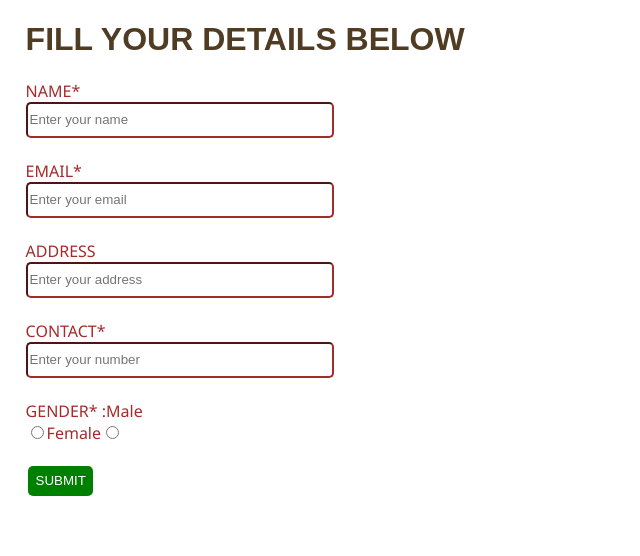
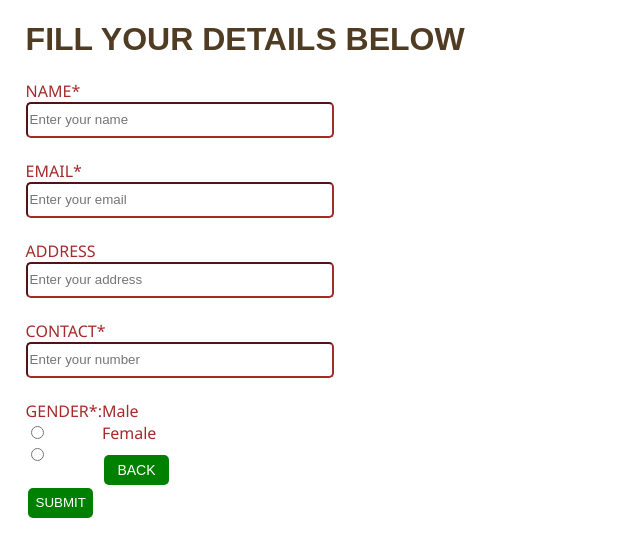
Before and after one commit to Naresh2207/eazybyts-portfolio, a React (Create React App) app: page /contact in a window 1280 px wide. Shown: the top 556 px of the page, without its empty margins (0-640 px from the left). Built offline with nearby package versions, Linux system fonts and the light colour scheme.

Commit message:
modified some chnage

```diff
--- a/src/components/Contact.js
+++ b/src/components/Contact.js
@@ -27,12 +27,12 @@ const Contact = () => {
             <br />
 
             <div className="gender">
-              <label>GENDER* :</label>
+              <label>GENDER*:</label>
               <label>Male</label>
               <input type="radio" value="male" name="gender" required />
 
-              <label>Female</label>
-              <input type="radio" value="female" name="gender" required />
+              <label className="fem2">Female</label>
+              <input type="radio" value="female" name="gender" required className="female" />
             </div>
 
             <br />
@@ -41,11 +41,11 @@ const Contact = () => {
           </form>
         </div>
 
-        {/* {
+        {
           <Link to="/">
             <button>BACK</button>
           </Link>
-        } */}
+        }
       </div>
     </>
   );
--- a/src/style/About.css
+++ b/src/style/About.css
@@ -1,4 +1,4 @@
-/* Ensures image and content stay side by side */
+
 .body {
   display: flex;
   flex-direction: row;
@@ -10,7 +10,7 @@
   flex-wrap: nowrap; /* important: prevents stacking */
 }
 
-/* Image container */
+/* Image  */
 .image {
   flex: 1;
   display: flex;
@@ -26,11 +26,11 @@
   object-fit: cover;
 }
 
-/* About text section */
+/* About  section */
 .about {
   flex: 1;
   padding: 10px;
-  margin-top: 0; /* remove top margin */
+  margin-top: 0;
 }
 
 .about > h1 {
@@ -69,7 +69,7 @@
   margin: 20px;
 }
 
-/* Optional responsive tweak — keeps side-by-side but smaller */
+/* MOBILE RESPONSIVE */
 @media screen and (max-width: 768px) {
   .image > img {
     width: 360px;
--- a/src/style/Blog.css
+++ b/src/style/Blog.css
@@ -56,7 +56,7 @@ body {
   flex-direction: column;
 }
 
-/* On smaller devices, switch direction */
+/* mobile responsive */
 @media screen and (max-width: 768px) {
   .wrapblog {
     flex-direction: column;
--- a/src/style/Contact.css
+++ b/src/style/Contact.css
@@ -1,7 +1,3 @@
-/* {
-  background-color: antiquewhite;
-}*/
-
 h1 {
   color: rgb(80, 60, 35);
 }
@@ -23,7 +19,7 @@ form > label {
 }
 form > .gender > label {
   color: brown;
-  margin-left: 0%;
+  /* margin-left: 0%; */
 }
 form > button {
   color: white;
@@ -34,7 +30,7 @@ form > button {
   border: none;
   margin-left: 2%;
 }
-a > button {
+.wrapcontact > a > button {
   color: white;
   height: 30px;
   width: 65px;
@@ -43,7 +39,8 @@ a > button {
   border: none;
   margin-left: 0%;
   font-size: 14px;
-  margin-top: 0%;
+  margin-top: 455px;
+  margin-left: -555%;
 }
 .wrapcontact {
   margin-left: 2%;
@@ -57,7 +54,11 @@ input:focus {
   outline: none;
 }
 
-/* mobile resopomnsiver */
+.fem2 {
+  margin-left: 42%;
+}
+
+/* mobile responsive */
 
 @media (max-width: 768px) {
   form {
@@ -84,4 +85,8 @@ input:focus {
     font-size: 20px;
     text-align: center;
   }
+
+  .fem2 {
+    margin-left: 0%;
+  }
 }
--- a/src/style/Home.css
+++ b/src/style/Home.css
@@ -1,4 +1,4 @@
-/* Background stays the same */
+/* Background */
 .background {
   background-image: url("./bk8.jpg");
   background-size: cover;
@@ -7,8 +7,8 @@
   top: -16px;
   left: 0;
   right: 0;
-  width: 100%;
-  height: 100%;
+  width: 102%;
+  height: 102%;
   opacity: 0.8;
   z-index: -1;
 }
@@ -61,9 +61,9 @@
   color: yellow;
 }
 
-/* ------------------------------ */
-/* 📱 MOBILE RESPONSIVE SECTION  */
-/* ------------------------------ */
+
+/*  MOBILE RESPONSIVE SECTION  */
+
 @media screen and (max-width: 768px) {
   .sidebar > ul {
     position: fixed;
@@ -82,7 +82,7 @@
   }
 
   .personal {
-    margin-left: 90px; /* push personal section right */
+    margin-left: 90px;
   }
 
   .personal > img {
--- a/src/style/Project.css
+++ b/src/style/Project.css
@@ -76,7 +76,7 @@
 }
 
 
-/* === Responsive Styles === */
+/* Mobile Responsive  */
 @media screen and (max-width: 768px) {
   .bdy {
     flex-direction: column;
```
